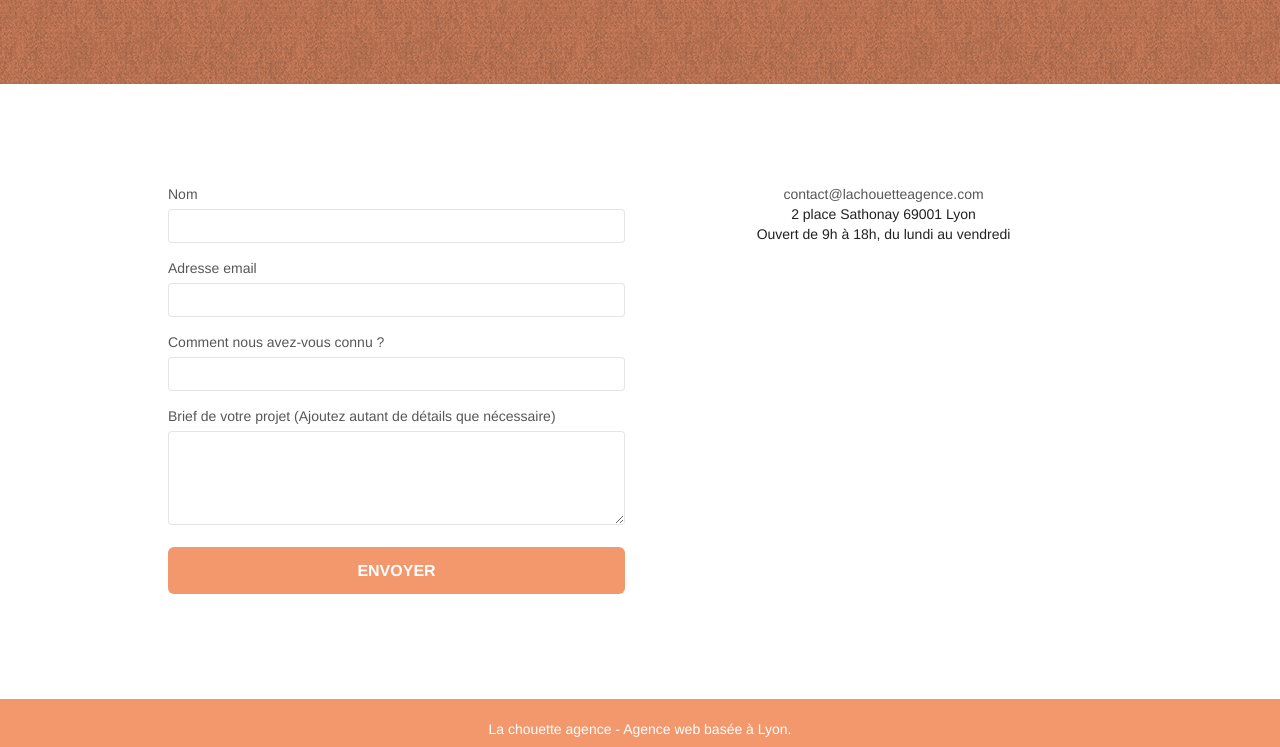
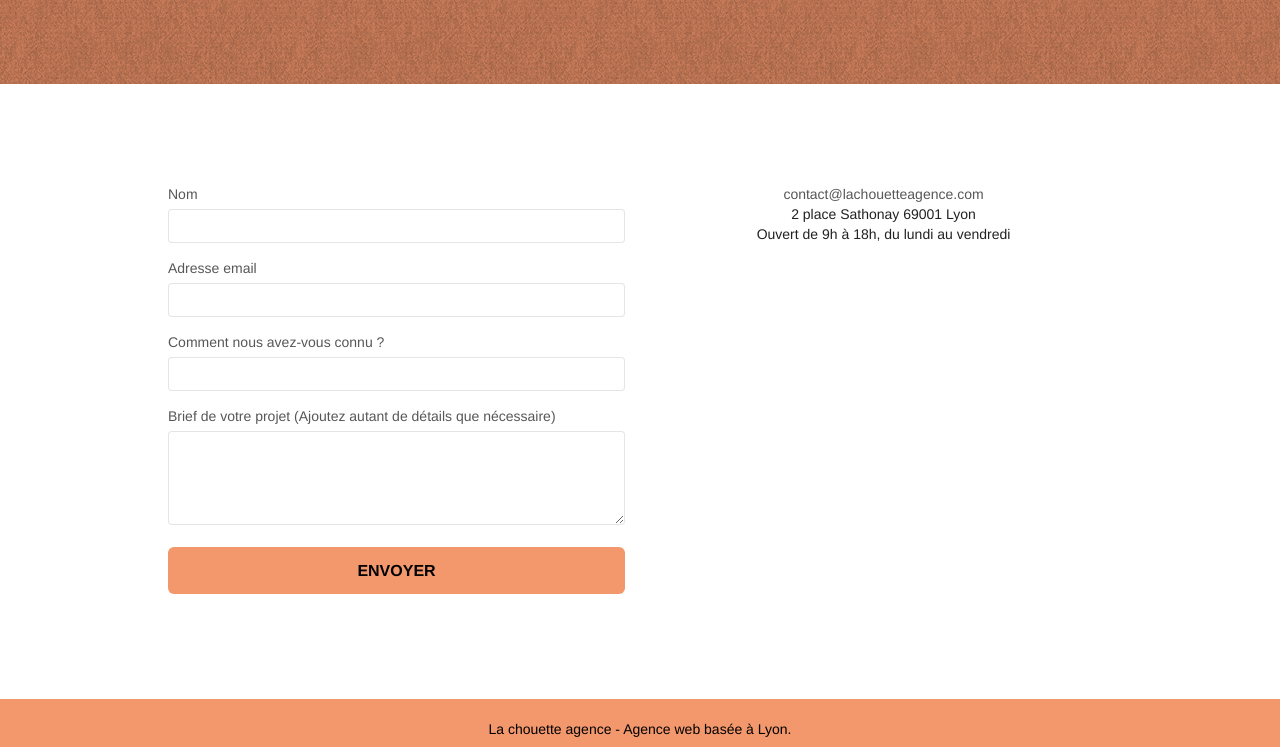
Before and after one commit to Mohtimad/OC-P4-LaChouetteAgence, a plain HTML site: page contact.html in a window 1280 px wide. Shown: the part 398-1145 px from the top of the page. Drawn offline with nearby package versions, Linux system fonts and the light colour scheme; a script that the page names is missing.

Commit message:
edit font color

```diff
--- a/contact.html
+++ b/contact.html
@@ -131,7 +131,7 @@
 	<div class="container bloc-sm">
 		<div class="row">
 			<div class="col-sm-12">
-				<p class="text-center white">
+				<p class="text-center black">
 					La chouette agence - Agence web basée à Lyon.<br>
 				</p>
 				<div class="row row-no-gutters social">
--- a/style.css
+++ b/style.css
@@ -782,7 +782,7 @@ h4 {
 
 .btn-atomic-tangerine {
     background: #F3976C;
-    color: #FFF!important;
+    color: #000!important;
 }
 
 .btn-atomic-tangerine:hover {
@@ -840,6 +840,10 @@ h4 {
 cite,
 address {
     color: #222;
+}
+
+.black {
+    color: black!important;
 }
 
 @media (max-width: 1024px) {
```
Also changed, not shown: index.html (+1 -1 lines), img/photo-image-local.jpg, img/photo-image-photographes.jpg.
